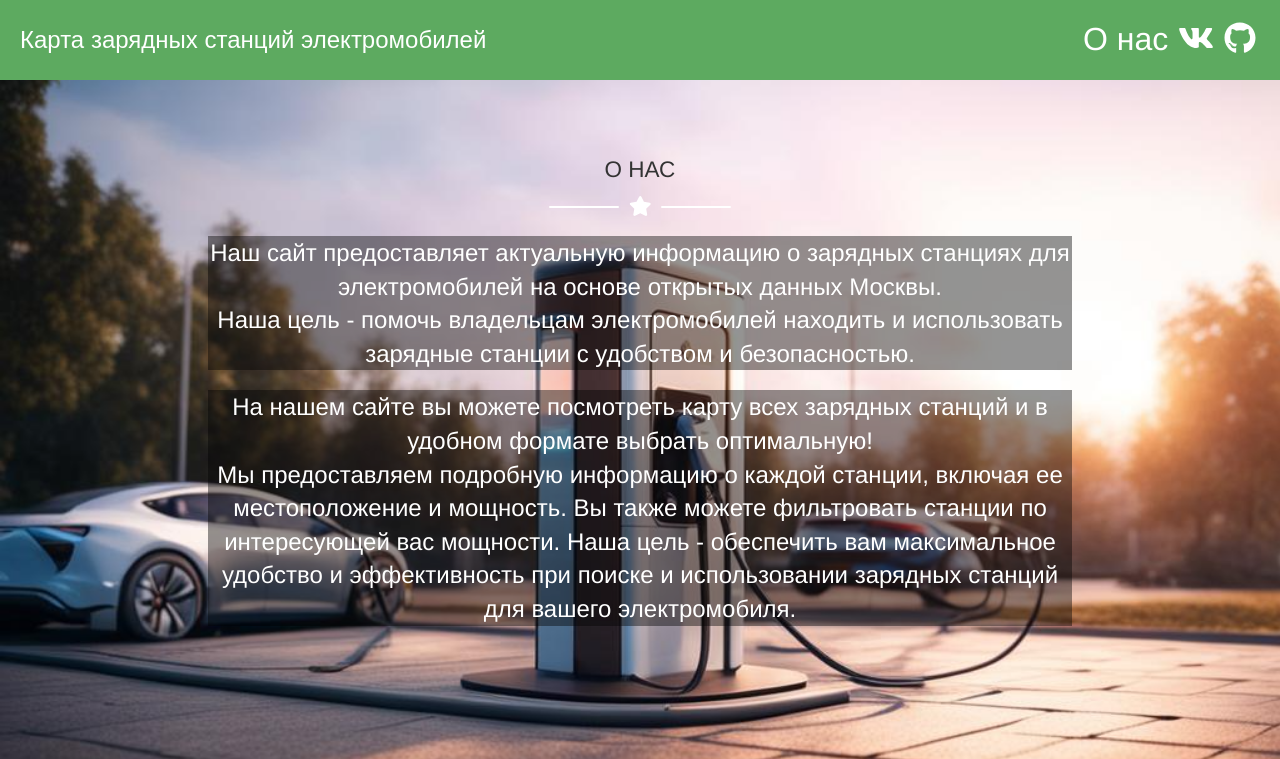
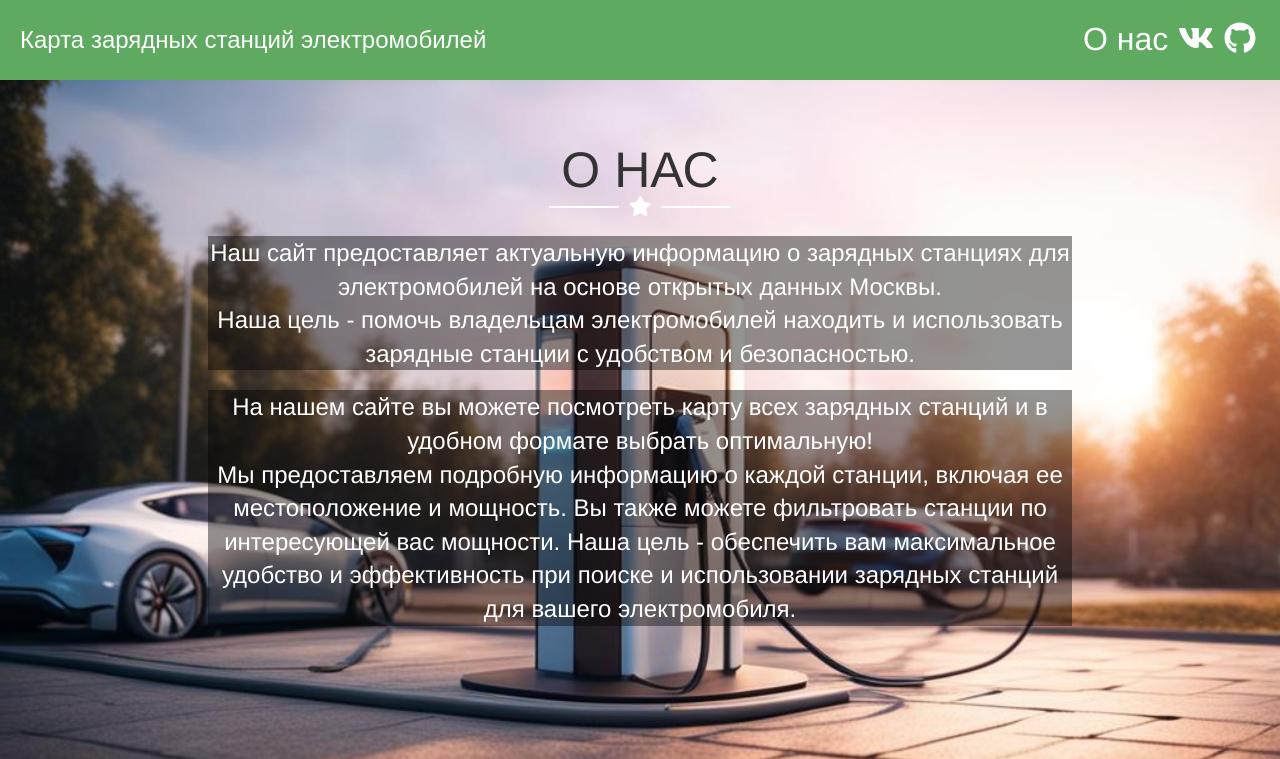
Before and after one commit to Voreger/CourseProject2Kurs, a PHP site: page /aboutUs.php in a window 1280 px wide. Shown: the top 759 px of the page. Run offline with PHP 8.4, Linux system fonts and the light colour scheme; some libraries are stand-ins or nearby versions.

Commit message:
Исправлены некотрые недочеты CSS

```diff
--- a/css/aboutUs1.css
+++ b/css/aboutUs1.css
@@ -48,7 +48,7 @@
 }
 
 .page-section .page-section-heading {
-    font-size: 2.25rem;
+    font-size: 5.0rem;
     line-height: 2rem;
 }
 
```
